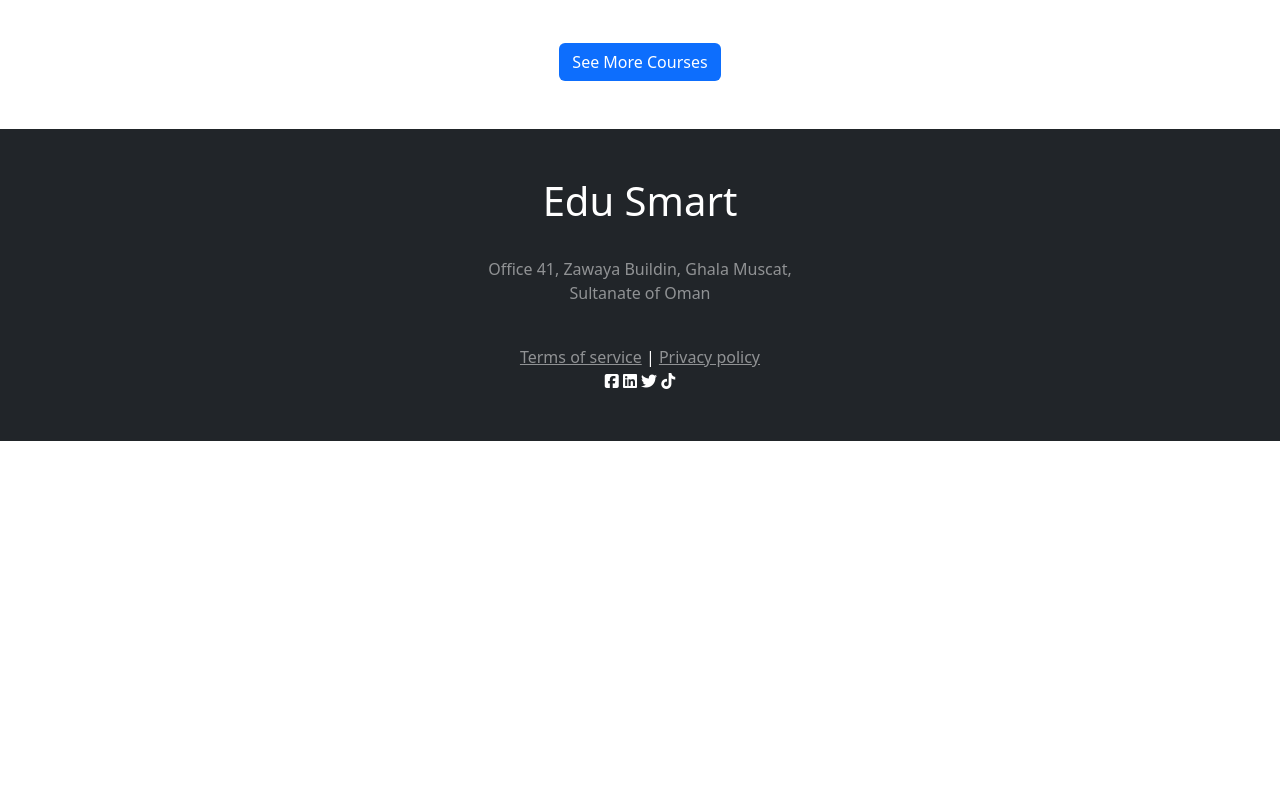
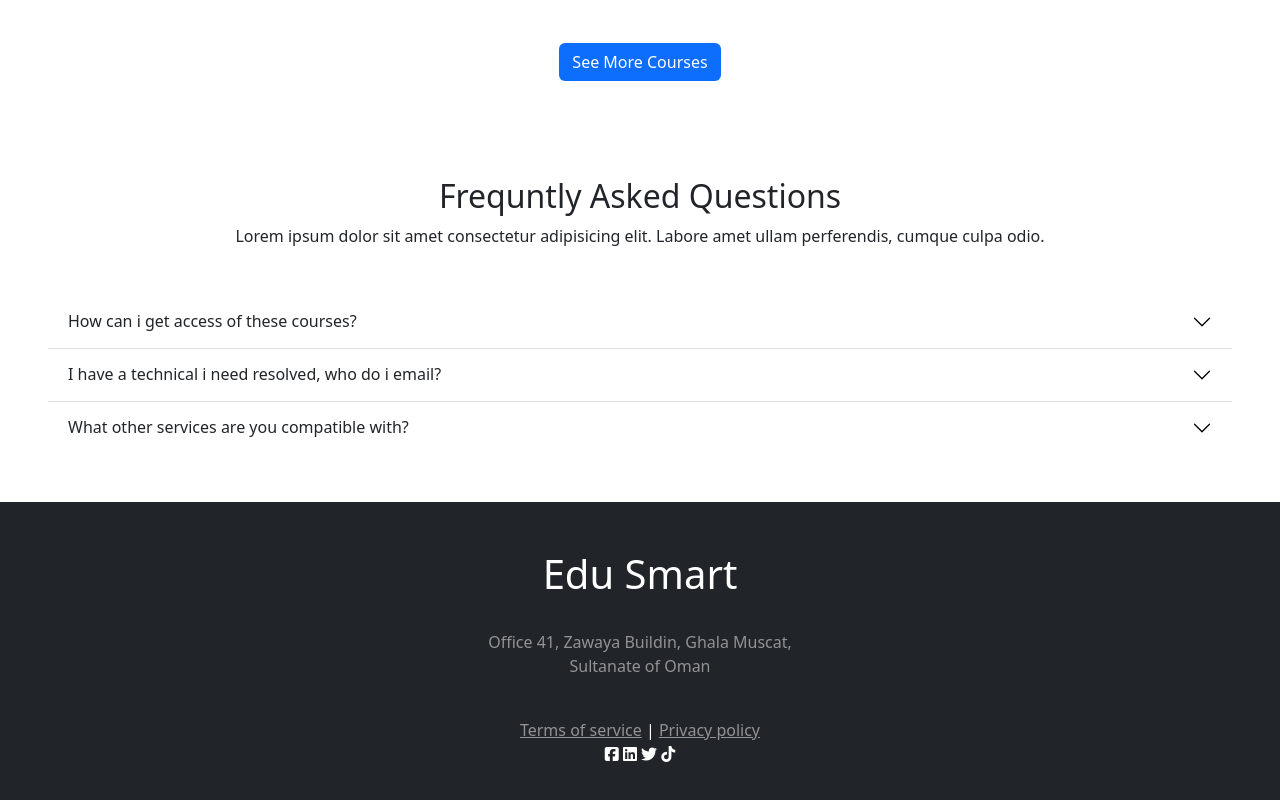
Before and after one commit to ruhulaminjihad1/Edu-Smart, a plain HTML site: page index.html in a window 1280 px wide. Shown: the part 1787-2587 px from the top of the page. Before the commit the page ends 2228 px from the top, so only its background shows below. Drawn offline with nearby package versions, Linux system fonts and the light colour scheme.

Commit message:
added question section

```diff
--- a/index.html
+++ b/index.html
@@ -170,6 +170,51 @@
 
     </section>
     <!-- courses end  -->
+
+    <!-- questions section start -->
+    <section class="m-5">
+      <div class="text-center m-5">
+        <h2>Frequntly Asked Questions</h2>
+        <p>Lorem ipsum dolor sit amet consectetur adipisicing elit. Labore amet ullam perferendis, cumque culpa odio.</p>
+      </div>
+
+
+      <div class="accordion accordion-flush text-center mt-5" id="accordionFlushExample">
+        <div class="accordion-item">
+          <h2 class="accordion-header" id="flush-headingOne">
+            <button class="accordion-button collapsed" type="button" data-bs-toggle="collapse" data-bs-target="#flush-collapseOne" aria-expanded="false" aria-controls="flush-collapseOne">
+              How can i get access of these courses?
+            </button>
+          </h2>
+          <div id="flush-collapseOne" class="accordion-collapse collapse" aria-labelledby="flush-headingOne" data-bs-parent="#accordionFlushExample">
+            <div class="accordion-body">
+              Lorem ipsum dolor sit amet consectetur adipisicing elit. Eveniet provident excepturi deserunt natus culpa necessitatibus accusantium laboriosam mollitia error distinctio, itaque ipsa cupiditate hic veritatis odit ipsam velit. Blanditiis consectetur cumque ad ea harum, perferendis, accusamus velit ab, quisquam voluptate inventore delectus vitae saepe nostrum natus laboriosam excepturi suscipit cum.
+            </div>
+          </div>
+        </div>
+        <div class="accordion-item">
+          <h2 class="accordion-header" id="flush-headingTwo">
+            <button class="accordion-button collapsed" type="button" data-bs-toggle="collapse" data-bs-target="#flush-collapseTwo" aria-expanded="false" aria-controls="flush-collapseTwo">
+              I have a technical i need resolved, who do i email?
+            </button>
+          </h2>
+          <div id="flush-collapseTwo" class="accordion-collapse collapse" aria-labelledby="flush-headingTwo" data-bs-parent="#accordionFlushExample">
+            <div class="accordion-body">Placeholder content for this accordion, which is intended to demonstrate the <code>.accordion-flush</code> class. This is the second item's accordion body. Let's imagine this being filled with some actual content.</div>
+          </div>
+        </div>
+        <div class="accordion-item">
+          <h2 class="accordion-header" id="flush-headingThree">
+            <button class="accordion-button collapsed" type="button" data-bs-toggle="collapse" data-bs-target="#flush-collapseThree" aria-expanded="false" aria-controls="flush-collapseThree">
+              What other services are you compatible with?
+            </button>
+          </h2>
+          <div id="flush-collapseThree" class="accordion-collapse collapse" aria-labelledby="flush-headingThree" data-bs-parent="#accordionFlushExample">
+            <div class="accordion-body">Placeholder content for this accordion, which is intended to demonstrate the <code>.accordion-flush</code> class. This is the third item's accordion body. Nothing more exciting happening here in terms of content, but just filling up the space to make it look, at least at first glance, a bit more representative of how this would look in a real-world application.</div>
+          </div>
+        </div>
+      </div>
+    </section>
+
   </main>
 
 
```
